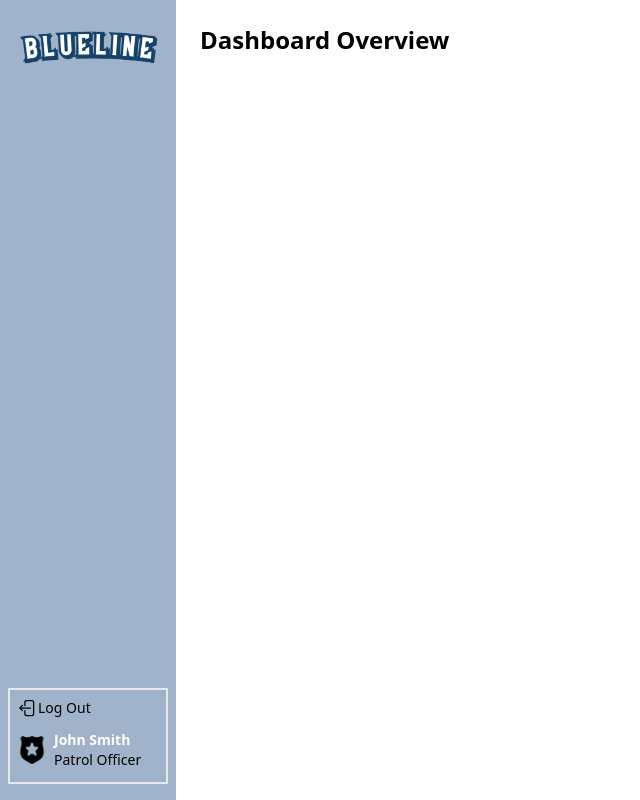
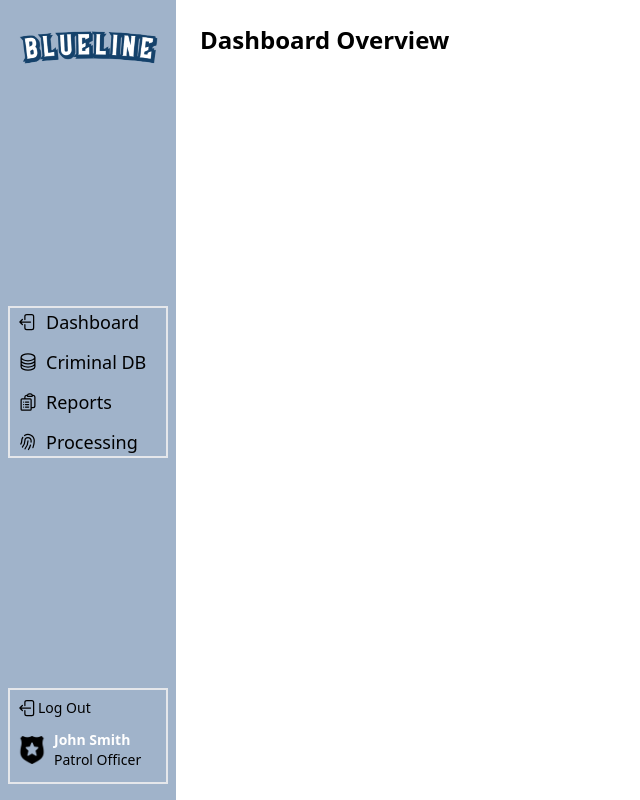
Before and after one commit to Jessalynnic/BlueLine, a React (Create React App) app in the folder blueline/: page /dashboard in a window 1280 px wide. Shown: the whole page, without its empty margins (0-640 px from the left). Built offline with nearby package versions, Linux system fonts and the light colour scheme.

Commit message:
Added a side bar with icons

```diff
--- a/blueline/src/pages/dashboard.js
+++ b/blueline/src/pages/dashboard.js
@@ -1,6 +1,6 @@
 import { useNavigate } from 'react-router-dom';
 import logo from '../images/blueline_text_logo.png';
-import { ArrowLeftStartOnRectangleIcon } from '@heroicons/react/24/outline';
+import { ArrowLeftStartOnRectangleIcon, CircleStackIcon, ClipboardDocumentListIcon, FingerPrintIcon } from '@heroicons/react/24/outline';
 import badgeIcon from '../images/badge.png';
 
 function Dashboard() {
@@ -17,6 +17,37 @@ function Dashboard() {
           style={{ backgroundColor: '#a0b3ca' }}
         >
           <img src={logo} alt="BlueLine Text Logo" className="w-40 h-auto" />
+
+          <div className="flex flex-col border-2 gap-3">
+            <div
+              className="flex items-center px-2 cursor-pointer hover:underline"
+              onClick={handleClick}
+            >
+              <ArrowLeftStartOnRectangleIcon className="w-5 h-5 mr-2" />
+              <span className="text-lg">Dashboard</span>
+            </div>
+            <div
+              className="flex items-center px-2 cursor-pointer hover:underline"
+              onClick={handleClick}
+            >
+              <CircleStackIcon className="w-5 h-5 mr-2" />
+              <span className="text-lg">Criminal DB</span>
+            </div>
+            <div
+              className="flex items-center px-2 cursor-pointer hover:underline"
+              onClick={handleClick}
+            >
+              <ClipboardDocumentListIcon className="w-5 h-5 mr-2" />
+              <span className="text-lg">Reports</span>
+            </div>
+            <div
+              className="flex items-center px-2 cursor-pointer hover:underline"
+              onClick={handleClick}
+            >
+              <FingerPrintIcon className="w-5 h-5 mr-2" />
+              <span className="text-lg">Processing</span>
+            </div>
+          </div>
 
           <div className="flex border-2 flex-col h-24 py-2 gap-3">
             <div
```
